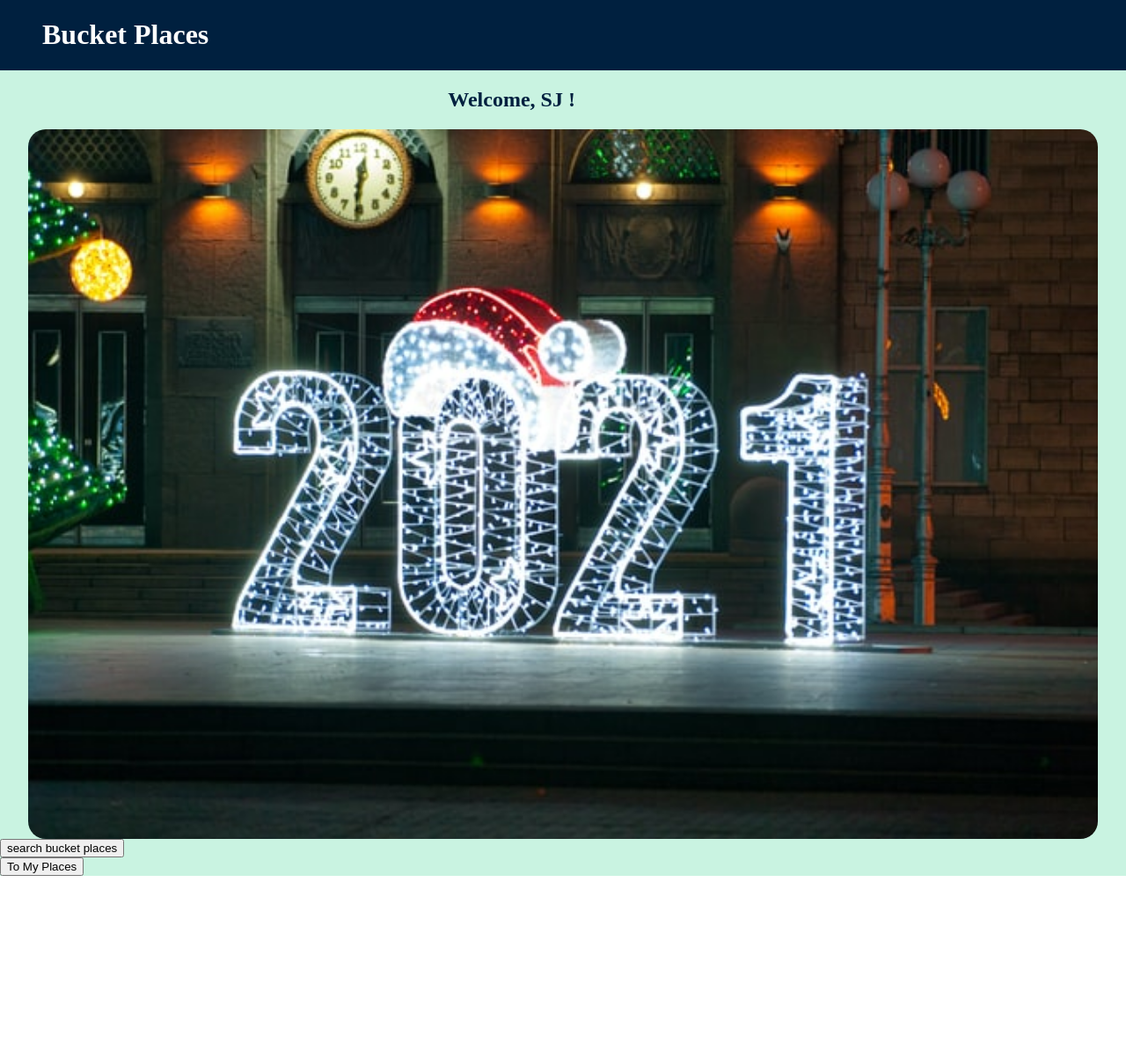
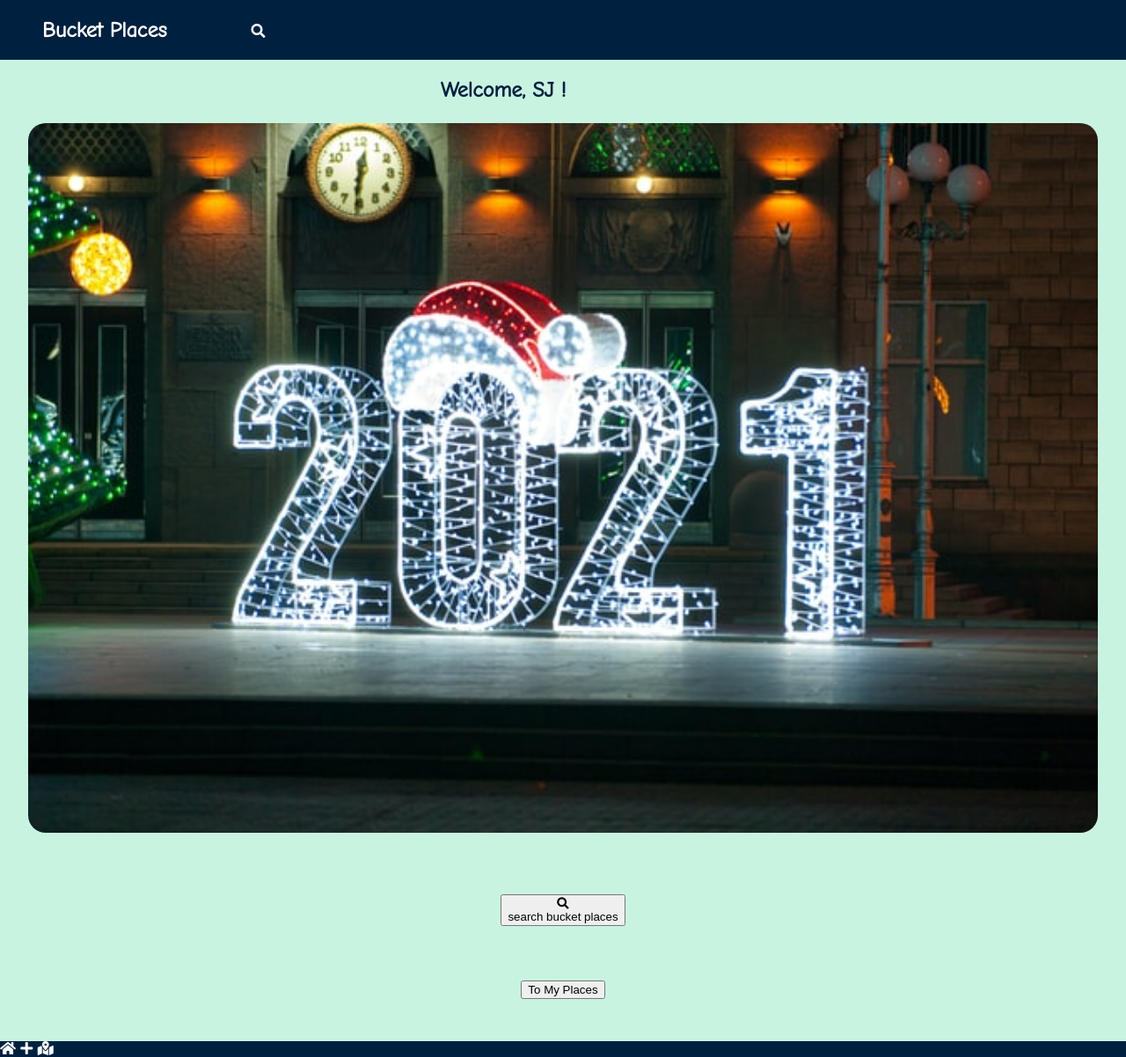
Before and after one commit to SeungjooKimSJ/ajax-project, a website: page index.html in a window 1280 px wide. Shown: the whole page at 88% size. Before the commit the page ends 996 px from the top, so only its background shows below. Drawn offline with Linux system fonts and the light colour scheme.

Commit message:
Adding more styles. #1

```diff
--- a/css/styles.css
+++ b/css/styles.css
@@ -1,9 +1,25 @@
+@import url('https://fonts.googleapis.com/css2?family=Comic+Neue&display=swap');
+
+
+body {
+  font-family: 'Comic Neue', cursive;
+}
+
 header {
   display: flex;
   justify-content: left;
   padding-left: 3rem;
   background-color: #00203F;
   color: #ffffff;
+}
+
+.header-h2 {
+  margin-right: 3rem;
+}
+
+.header-search-icon {
+  margin-left: 3rem;
+  margin-top: 1.7rem;
 }
 
 main {
@@ -22,10 +38,38 @@ main {
 }
 
 .greeting {
-  padding-right: 7.3rem;
+  margin-right: 8.5rem;
+  margin-bottom: 1.5rem;
 }
 
 .main-img {
   width: 95%;
   border-radius: 20px;
+  margin-bottom: 2.5rem;
 }
+
+.main-two-btns {
+  display: flex;
+  flex-direction: column;
+  align-items: center;
+}
+
+.main-first-btn {
+  margin-bottom: 2rem;
+  border-radius: 15px;
+  padding: 30px 136px;
+}
+
+/* .main-btn-search-icon {
+
+} */
+
+.main-second-btn {
+  margin-bottom: 3rem;
+}
+
+footer {
+  display: flex;
+  background-color: #00203f;
+  color: #ffffff;
+}
--- a/index.html
+++ b/index.html
@@ -7,11 +7,12 @@
   <link rel="stylesheet" href="css/reset.css">
   <link rel="stylesheet" href="css/layout.css">
   <link rel="stylesheet" href="css/styles.css">
+  <link rel="stylesheet" href="https://cdnjs.cloudflare.com/ajax/libs/font-awesome/5.15.1/css/all.min.css">
 </head>
 
 <body>
   <header>
-    <h1 class="header-h1">Bucket Places</h1>
+    <h2 class="header-h2">Bucket Places</h2>
     <div class="header-search-icon">
       <i class="fas fa-search"></i>
     </div>
```
